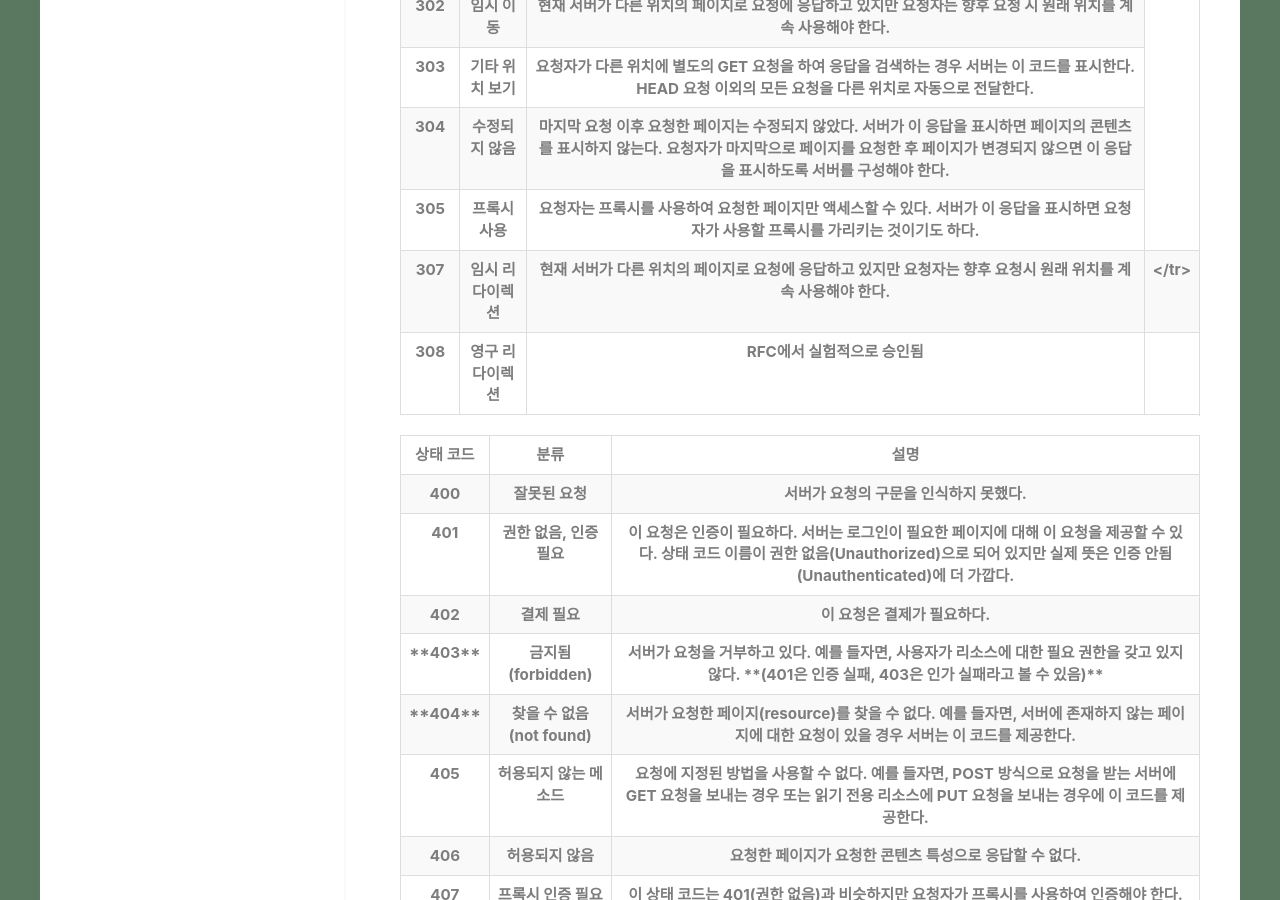
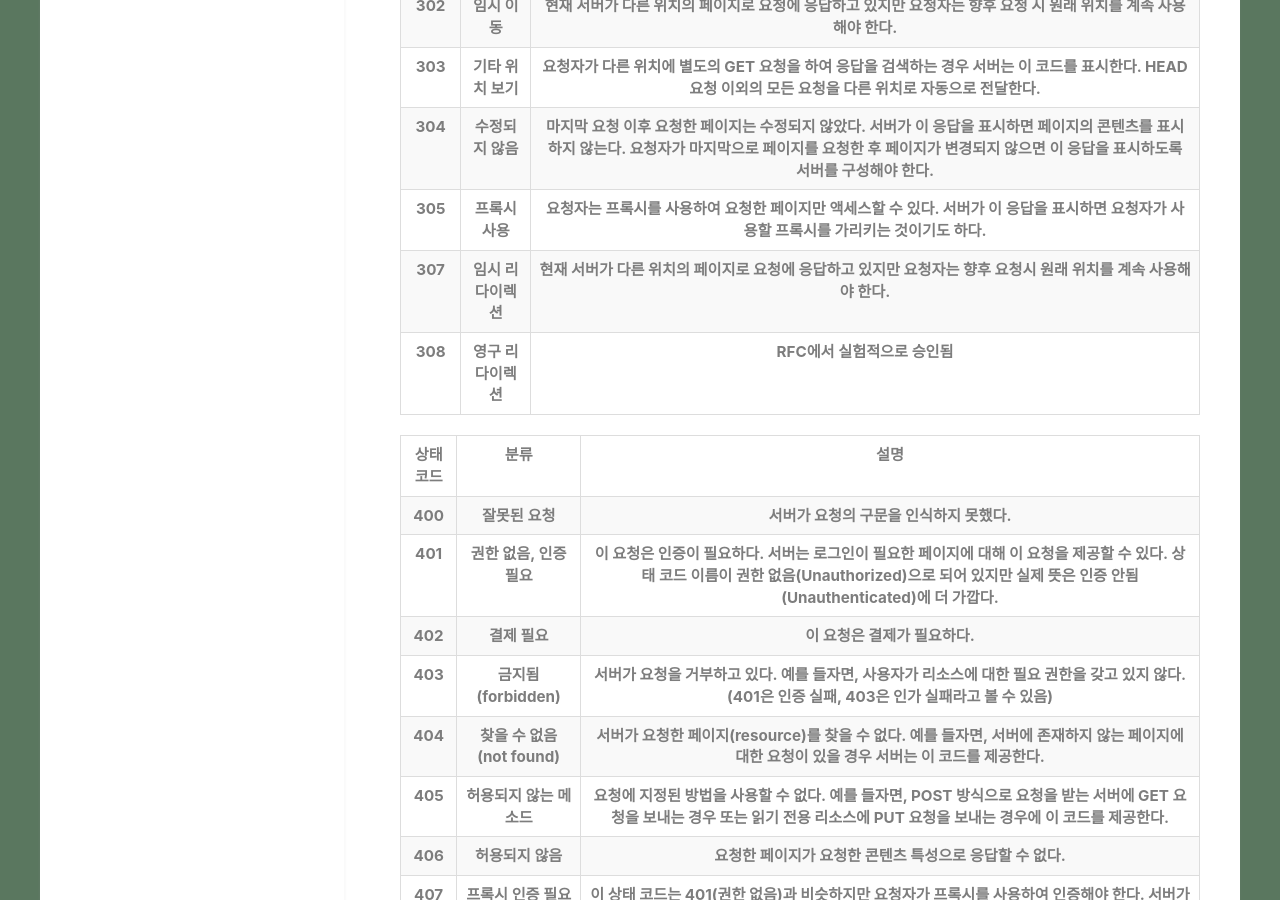
Before and after one commit to hyeesu/hyeesu.github.io, a Jekyll site: the page built from _posts/2023-10-17-protocol-02.md, in a window 1280 px wide and 900 px high, scrolled down 2543 px. Built offline with Jekyll 4.4.1, drawn with Linux system fonts in a browser that asks for light colours; nearby versions of some CDN libraries.

```diff
--- a/_posts/2023-10-17-protocol-02.md
+++ b/_posts/2023-10-17-protocol-02.md
@@ -197,7 +197,7 @@ http 응답 코드는 **5**개의 클래스(분류)로 구분된다.<br>
         <tr>
             <th>307</th>
             <th>임시 리다이렉션</th>
-            <th>현재 서버가 다른 위치의 페이지로 요청에 응답하고 있지만 요청자는 향후 요청시 원래 위치를 계속 사용해야 한다.<th>
+            <th>현재 서버가 다른 위치의 페이지로 요청에 응답하고 있지만 요청자는 향후 요청시 원래 위치를 계속 사용해야 한다.</th>
         </tr>
         <tr>
             <th>308</th>
@@ -239,13 +239,13 @@ http 응답 코드는 **5**개의 클래스(분류)로 구분된다.<br>
             <th>이 요청은 결제가 필요하다.</th>
         </tr>
         <tr>
-            <th>**403**</th>
+            <th>403</th>
             <th>금지됨(forbidden)</th>
             <th>서버가 요청을 거부하고 있다. 예를 들자면, 사용자가 리소스에 대한 필요 권한을 갖고 있지 않다.
-**(401은 인증 실패, 403은 인가 실패라고 볼 수 있음)**</th>
+(401은 인증 실패, 403은 인가 실패라고 볼 수 있음)</th>
         </tr>
         <tr>
-            <th>**404**</th>
+            <th>404</th>
             <th>찾을 수 없음(not found)</th>
             <th>서버가 요청한 페이지(resource)를 찾을 수 없다. 예를 들자면, 서버에 존재하지 않는 페이지에 대한 요청이 있을 경우 서버는 이 코드를 제공한다.</th>
         </tr>
```
